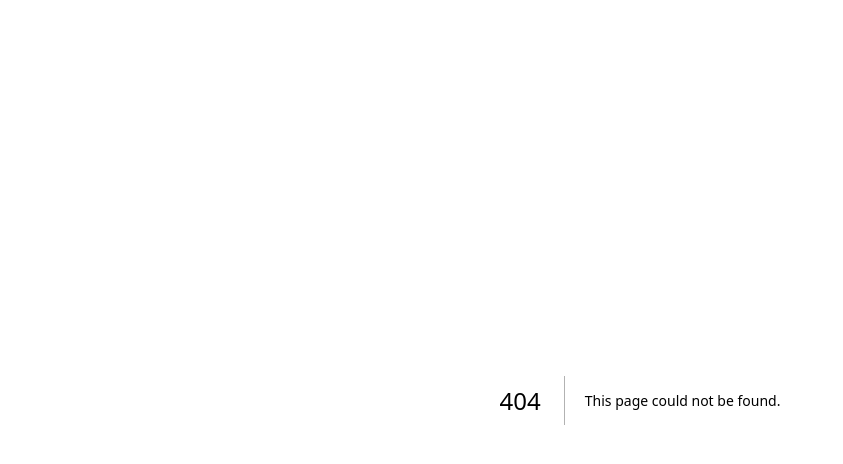
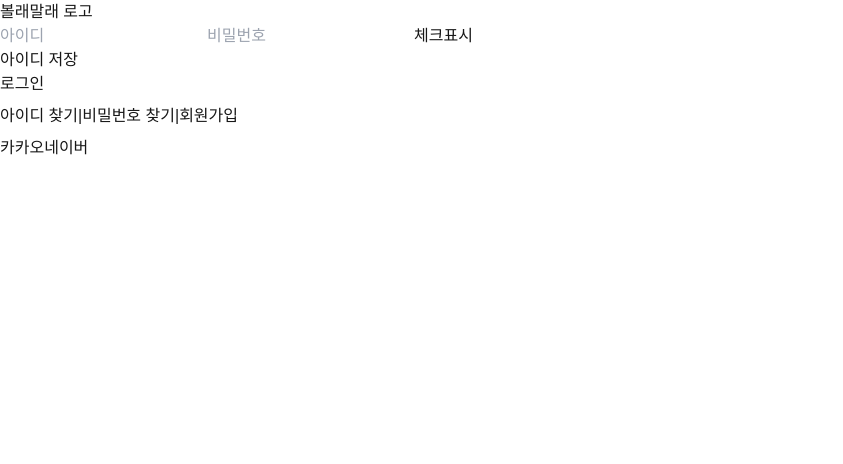
Before and after one commit to bolmal/front-end, a Next.js app: page /login in a window 1280 px wide. Before the commit this address had no page. Shown: the top 464 px of the page, without its empty margins (0-843 px from the left). Built offline with nearby package versions, Linux system fonts and the light colour scheme.

Commit message:
feat : 누락된 파일 업로드

```diff
--- a/package.json
+++ b/package.json
@@ -12,6 +12,7 @@
     "next": "14.2.23",
     "react": "^18",
     "react-dom": "^18",
+    "react-hook-form": "^7.54.2",
     "styled-components": "^6.1.14"
   },
   "devDependencies": {
--- /dev/null
+++ b/src/app/login/page.tsx
@@ -0,0 +1,13 @@
+import LoginForm from '@/components/login-form';
+
+export default function Login() {
+    return (
+        <div>
+            <div>
+                <h1>볼래말래 로고</h1>
+                <LoginForm></LoginForm>
+                <div></div>
+            </div>
+        </div>
+    );
+}
```
Also changed, not shown: 1 other file (tests, documents, lock files or other folders).
